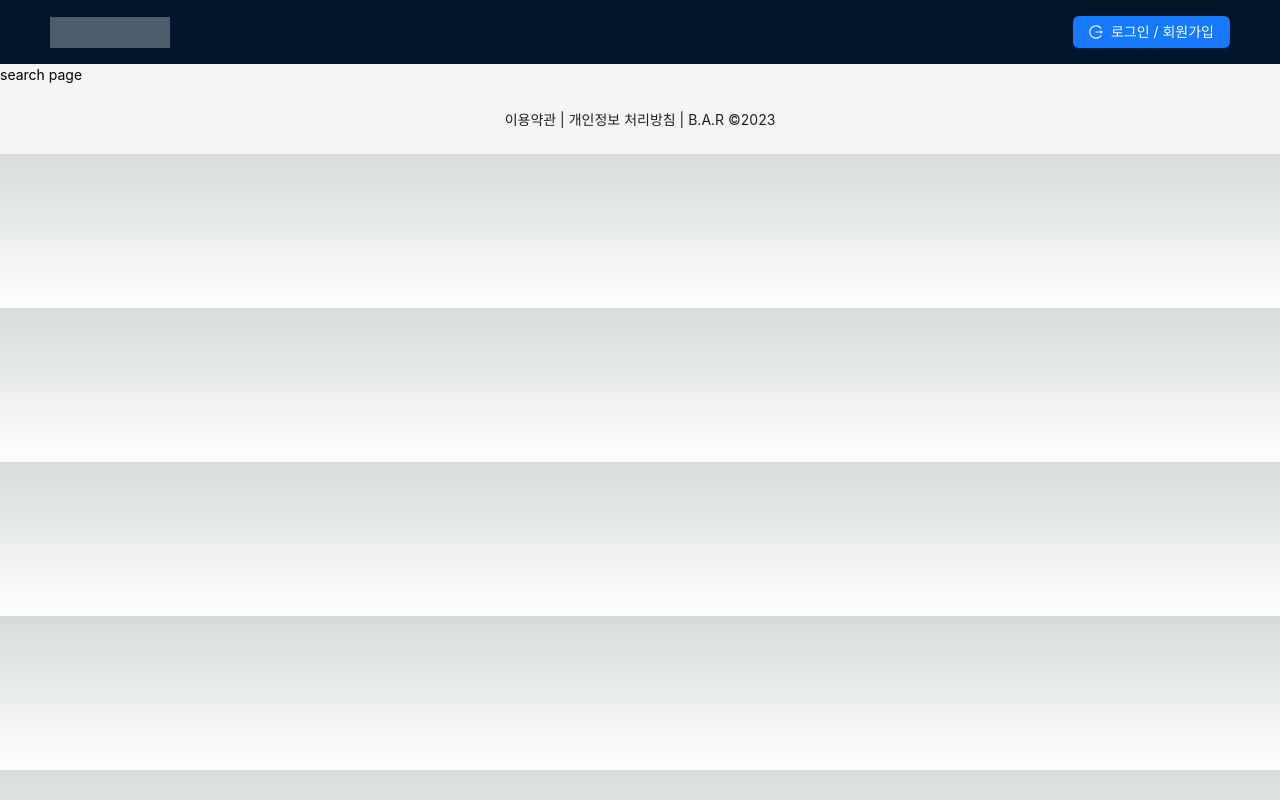
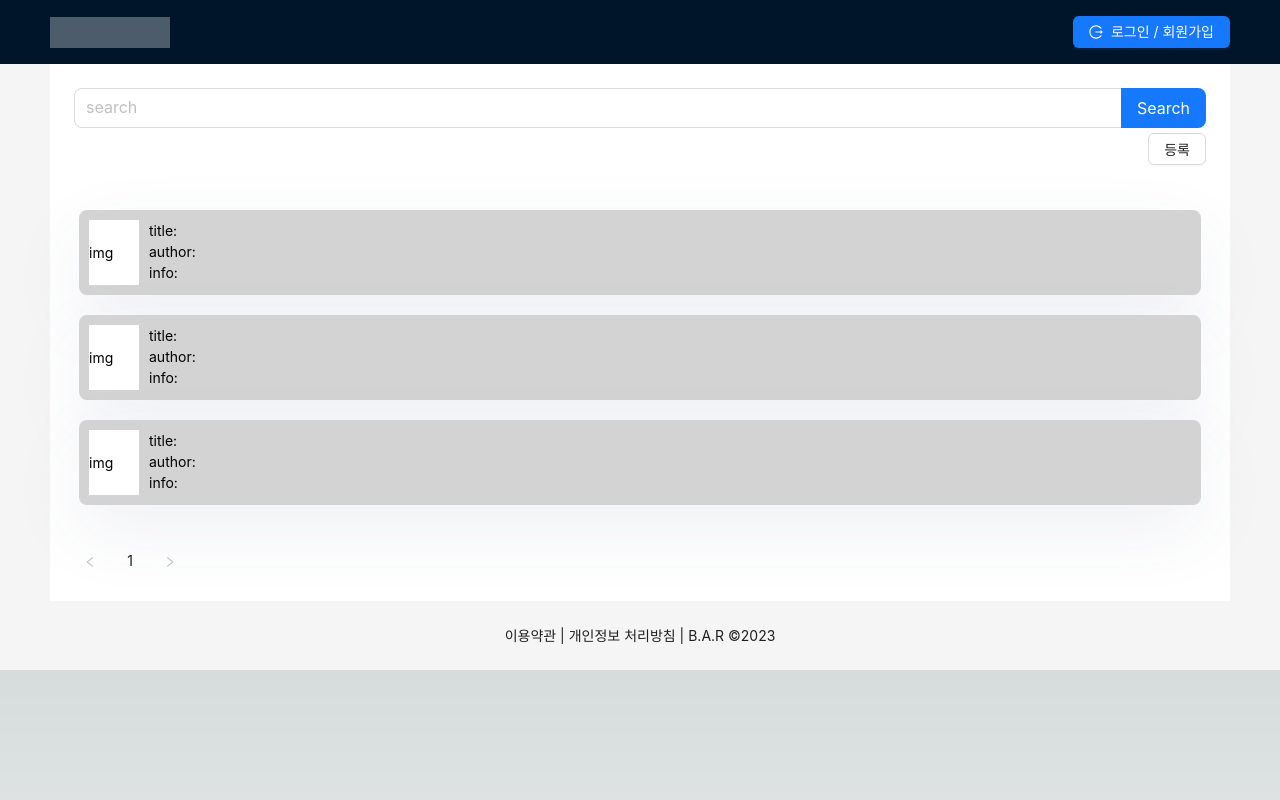
Before and after one commit to Song-Ahyeon/bar-test-app, a Next.js app: page /search in a window 1280 px wide. Built offline with nearby package versions, Linux system fonts and the light colour scheme.

Commit message:
Update index.tsx

```diff
--- a/pages/search/index.tsx
+++ b/pages/search/index.tsx
@@ -1,7 +1,40 @@
+import SearchInput from '@/components/searchInput';
+import SearchResultList from '@/components/searchResultList';
+import { Button, Card, Layout, Pagination, theme } from 'antd';
+import styled from 'styled-components';
+
+const Wrapper = styled.div`
+    padding: 30px 5px;
+`
+
+const {Content} = Layout;
+
 const SearchPage = () => {
+    const {
+        token: { colorBgContainer },
+      } = theme.useToken();
+
+      const searchResult = [
+        {title: 'title1', author: 'author1', info: 'infotext1'},
+        {title: 'title2', author: 'author2', info: 'infotext2'},
+        {title: 'title3', author: 'author3', info: 'infotext3'},
+      ]
     return (
         <>
-        <p>search page</p>
+        <Content style={{ padding: '0 50px' }}>
+        <div className="site-layout-content" style={{ background: colorBgContainer }}>
+            <SearchInput />
+            <div style={{margin: '5px 0', display: 'flex'}}>
+                <Button style={{marginLeft: 'auto'}}>등록</Button>
+            </div>
+            <Wrapper>
+                {searchResult.map((el: any, idx: number) => (
+                    <SearchResultList key={`search_result_${idx}`} props={el} />
+                ))}
+            </Wrapper>
+            <Pagination />
+        </div>
+      </Content>
         </>
     )
 }
```
